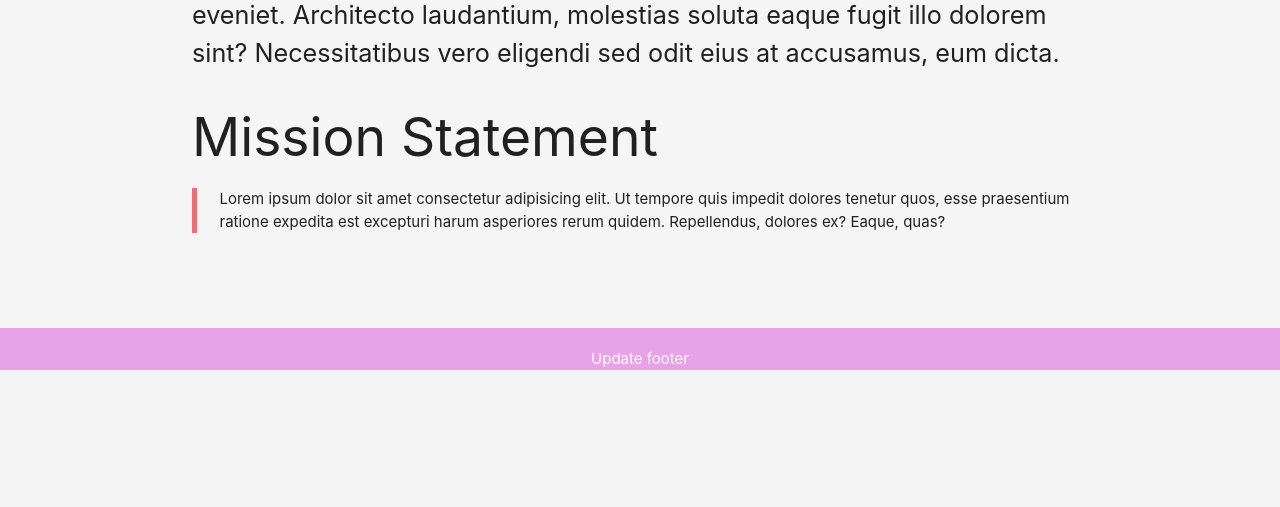
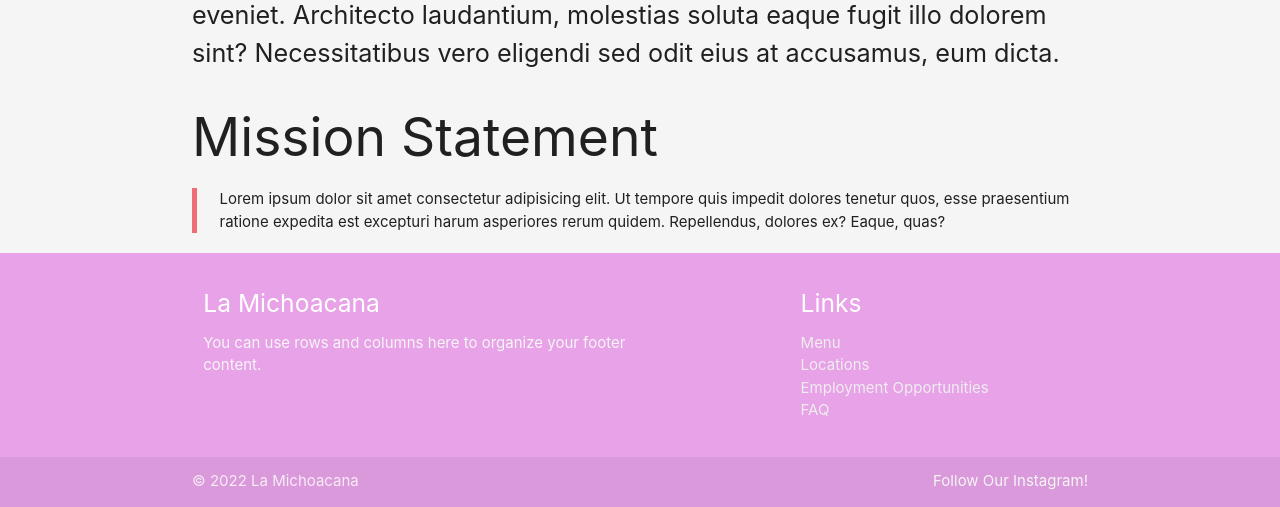
Before and after one commit to krabecb/La-Michoacana, a Django app: page /lamichoacana/ in a window 1280 px wide. Shown: the part 430-937 px from the top of the page. Before the commit the page ends 800 px from the top, so only its background shows below. Run offline with Django 4.2, Linux system fonts and the light colour scheme.

Commit message:
Refactored footer. Footer is incomplete

```diff
--- a/lamichoacana/restaurant/static/css/style.css
+++ b/lamichoacana/restaurant/static/css/style.css
@@ -9,10 +9,6 @@ main {
     flex: 1 0 auto;
 }
 
-footer {
-    text-align: center;
-}
-
 .nav-wrapper, .page-footer {
     background-color: #E8A2E8 !important;
 }
--- a/lamichoacana/restaurant/templates/base.html
+++ b/lamichoacana/restaurant/templates/base.html
@@ -30,7 +30,31 @@
             {% block content %}
             {% endblock %}
         </main>
-        <footer class="page-footer">Update footer</footer>
+        <footer class="page-footer">
+            <div class="container">
+                <div class="row">
+                <div class="col l6 s12">
+                    <h5 class="white-text">La Michoacana</h5>
+                    <p class="grey-text text-lighten-4">You can use rows and columns here to organize your footer content.</p>
+                </div>
+                <div class="col l4 offset-l2 s12">
+                    <h5 class="white-text">Links</h5>
+                    <ul>
+                    <li><a class="grey-text text-lighten-3" href="#!">Menu</a></li>
+                    <li><a class="grey-text text-lighten-3" href="#!">Locations</a></li>
+                    <li><a class="grey-text text-lighten-3" href="#!">Employment Opportunities</a></li>
+                    <li><a class="grey-text text-lighten-3" href="#!">FAQ</a></li>
+                    </ul>
+                </div>
+                </div>
+            </div>
+            <div class="footer-copyright">
+                <div class="container">
+                © 2022 La Michoacana
+                <a class="grey-text text-lighten-4 right" href="#!">Follow Our Instagram!</a>
+                </div>
+            </div>
+        </footer>
         <script src="https://cdnjs.cloudflare.com/ajax/libs/materialize/1.0.0/js/materialize.min.js"></script>
     </body>
 </html>
```
